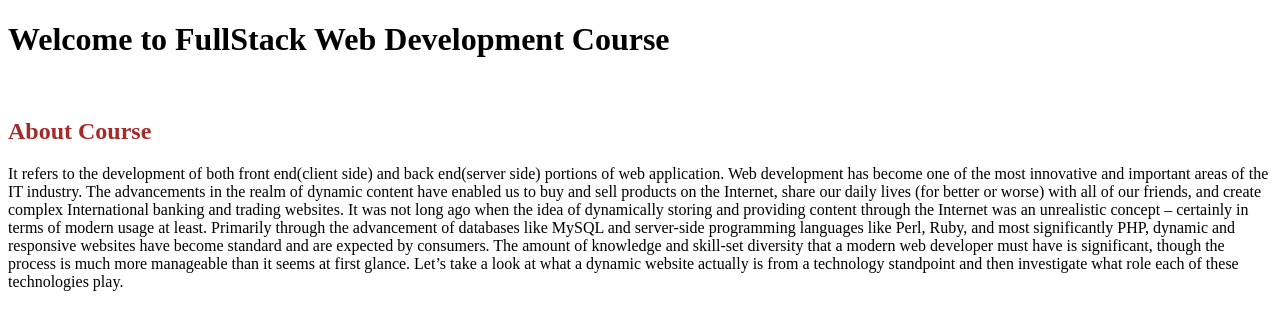
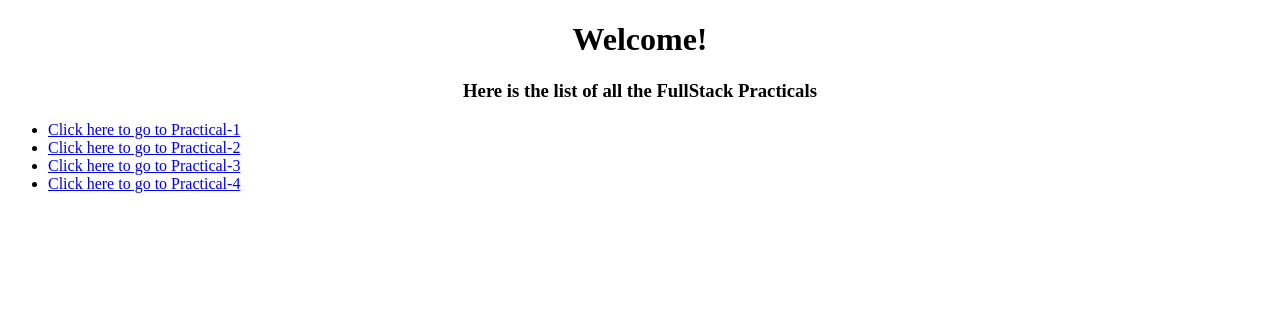
Before and after one commit to Shikha-agarwal/Full-Stack-Practicals, a plain HTML site: page index.html in a window 1280 px wide. Drawn offline with Linux system fonts and the light colour scheme.

Commit message:
index file added

```diff
--- a/index.html
+++ b/index.html
@@ -4,21 +4,16 @@
     <meta charset="UTF-8">
     <meta http-equiv="X-UA-Compatible" content="IE=edge">
     <meta name="viewport" content="width=device-width, initial-scale=1.0">
-    <title>Assignment-1</title>
+    <title>Document</title>
 </head>
 <body>
-    <h1>Welcome to FullStack Web Development Course</h1>
-    <br>
-    <h2 style="color: brown;">About Course</h2>
-    <p>It refers to the development of both front end(client side) and back end(server side) portions of web application. Web
-        development has become one of the most innovative and important areas of the IT industry. The advancements in the realm
-        of dynamic content have enabled us to buy and sell products on the Internet, share our daily lives (for better or worse)
-        with all of our friends, and create complex International banking and trading websites. It was not long ago when the idea
-        of dynamically storing and providing content through the Internet was an unrealistic concept – certainly in terms of modern
-        usage at least. Primarily through the advancement of databases like MySQL and server-side programming languages like Perl,
-        Ruby, and most significantly PHP, dynamic and responsive websites have become standard and are expected by consumers. The
-        amount of knowledge and skill-set diversity that a modern web developer must have is significant, though the process is much
-        more manageable than it seems at first glance. Let’s take a look at what a dynamic website actually is from a technology
-        standpoint and then investigate what role each of these technologies play.</p>
+    <h1 style="text-align: center;">Welcome!</h1>
+    <h3 style="text-align: center;">Here is the list of all the FullStack Practicals</h3>
+    <ul>
+        <li><a href="https://shikha-agarwal.github.io/Full-Stack-Practicals/pages/Practical-1">Click here to go to Practical-1</a></li>
+        <li><a href="https://shikha-agarwal.github.io/Full-Stack-Practicals/pages/Practical-2">Click here to go to Practical-2</a></li>
+        <li><a href="https://shikha-agarwal.github.io/Full-Stack-Practicals/pages/Practical-3">Click here to go to Practical-3</a></li>
+        <li><a href="https://shikha-agarwal.github.io/Full-Stack-Practicals/pages/Practical-4">Click here to go to Practical-4</a></li>
+    </ul>
 </body>
 </html>
```
